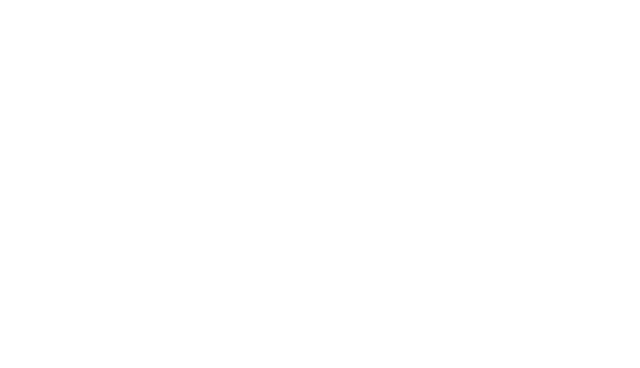
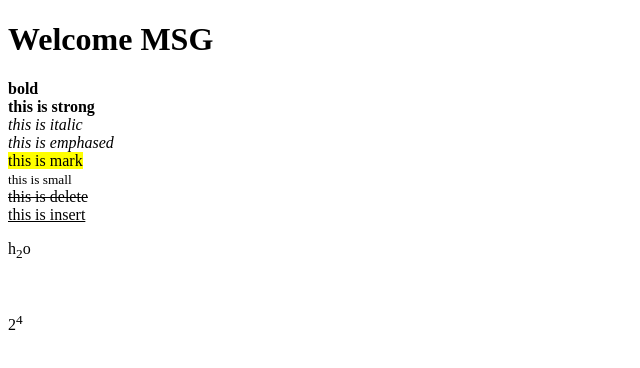
Before and after one commit to erbilii/test_web, a plain HTML site: page just_for_test.html in a window 1280 px wide. Shown: the whole page, without its empty margins (0-640 px from the left). Drawn offline with Linux system fonts and the light colour scheme.

Commit message:
html format test

```diff
--- a/just_for_test.html
+++ b/just_for_test.html
@@ -6,6 +6,25 @@
     <title>Test</title>
 </head>
 <body>
-
+    <h1>Welcome MSG</h1>
+    <b>bold</b>
+    <br>
+    <strong>this is strong</strong>
+    <br>
+    <i>this is italic</i>
+    <br>
+    <em>this is emphased</em>
+    <br>
+    <mark>this is mark</mark>
+    <br>
+    <small>this is small</small>
+    <br>
+    <del>this is delete</del>
+    <br>
+    <ins>this is insert</ins>
+    <br>
+    <p>h<sub>2</sub>o</p>
+    <br>
+    <p>2<sup>4</sup></p>
 </body>
 </html>
```
